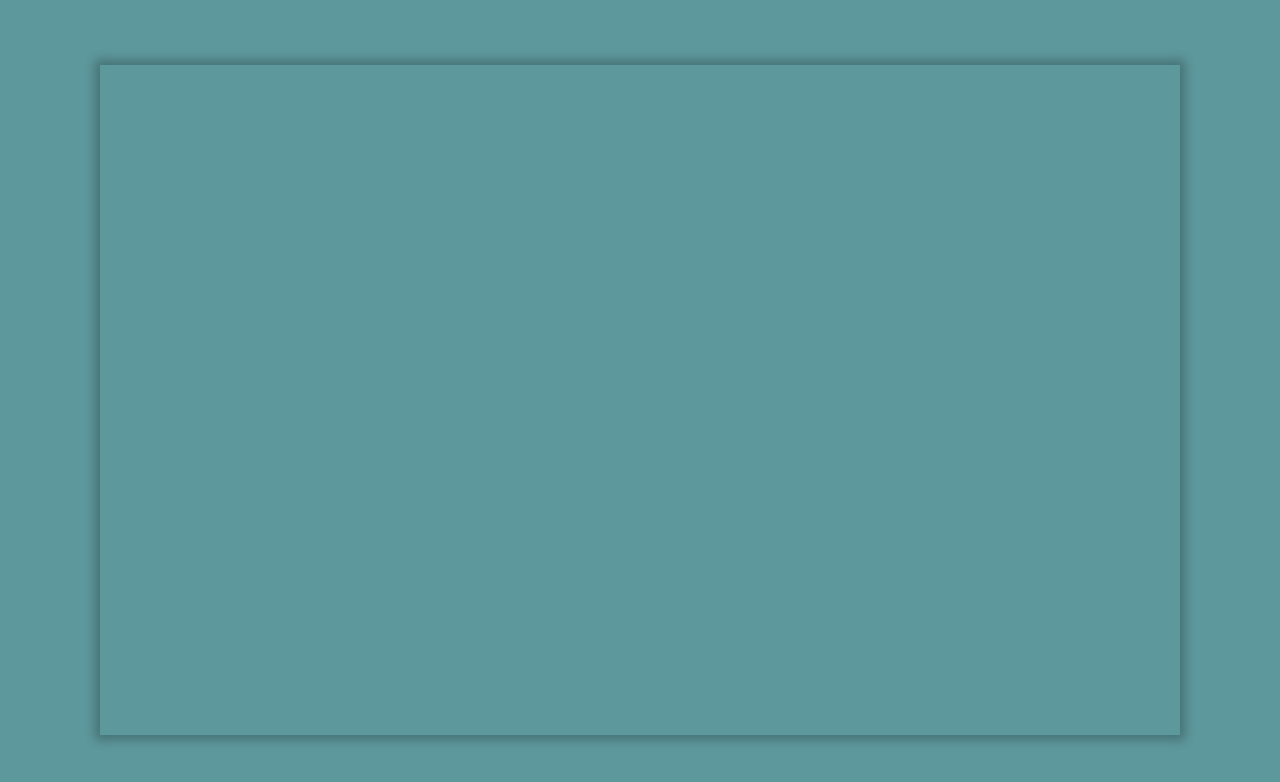
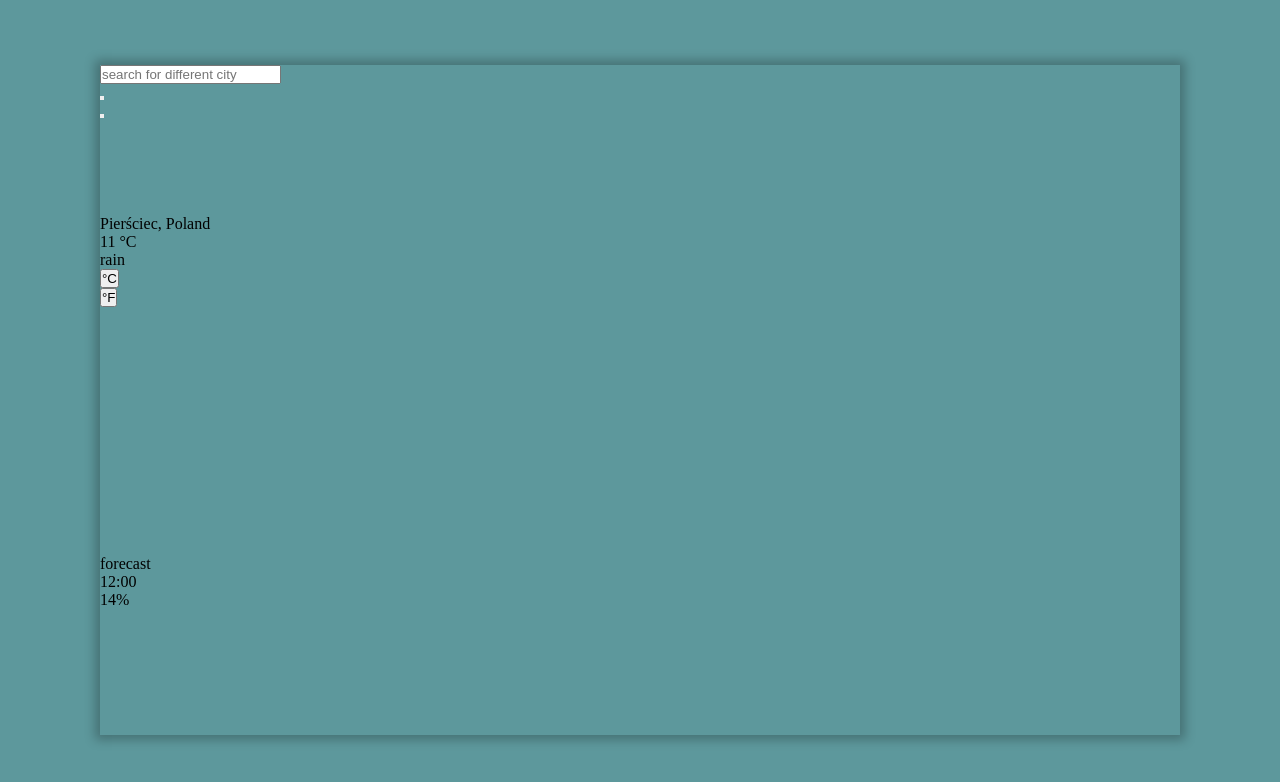
Before and after one commit to dkacza/Weather-app, a website: page index.html in a window 1280 px wide. Drawn offline with Linux system fonts and the light colour scheme.

Commit message:
Implemented basic HTML structure for CSS styling

```diff
--- a/index.html
+++ b/index.html
@@ -10,9 +10,64 @@
     </head>
     <body>
         <div class="container">
-            <section class="search"></section>
-            <main class="current"></main>
-            <section class="forecast"></section>
+            <section class="search">
+                <input type="text" placeholder="search for different city" />
+                <div class="buttons-container">
+                    <button class="search-btn"></button>
+                    <div class="divider"></div>
+                    <button class="geolocate-btn"></button>
+                </div>
+            </section>
+
+            <main class="current">
+                <div class="city-info">Pierściec, Poland</div>
+                <div class="weather-data-container">
+
+                    <div class="main-data-container">
+                        <div class="temperature">11 °C</div>
+                        <div class="conditions">rain</div>
+                        <div class="unit-toggle">
+                            <button class="celcius">°C</button>
+                            <div class="divider"></div>
+                            <button class="fahrenheit">°F</button>
+                        </div>
+                    </div>
+
+                    <div class="additional-data-container">
+                        <div class="rain-chance">
+                            <div class="icon rain"></div>
+                            <div class="data rain"></div>
+                        </div>
+                        <div class="wind-speed">
+                            <div class="icon wind"></div>
+                            <div class="data wind"></div>
+                        </div>
+                    </div>
+
+                </div>
+            </main>
+
+            <section class="forecast">
+                <div class="divisor">
+                    <div class="forecast-text">forecast</div>
+                    <div class="dividing-line"></div>
+                    <div class="toggle-forecast-upper"></div>
+                </div>
+
+                <div class="tiles">
+                    <div class="tile">
+                        <div class="hour">12:00</div>
+                        <div class="weatherType">
+                            <div class="background">
+                                <div class="icon"></div>
+                            </div>
+                        </div>
+                        <div class="rain-chance">14%</div>
+                    </div>
+                </div>
+
+                <div class="toggle-forecast-lower"></div>
+            </section>
         </div>
     </body>
 </html>
--- a/scss/main.scss
+++ b/scss/main.scss
@@ -14,6 +14,18 @@ div.container {
     max-width: 1080px;
     @include centerAbsolute;
 
+    display: flex;
+    flex-direction: column;
+
+    section.search {
+        flex-basis: 150px;
+    }
+    main.current {
+        flex-grow: 1;
+    }
+    section.forecast {
+        flex-basis: 180px;
+    }
 }
 @media(min-width: 900px) {
     div.container {
```
Also changed, not shown: css/main.css.
